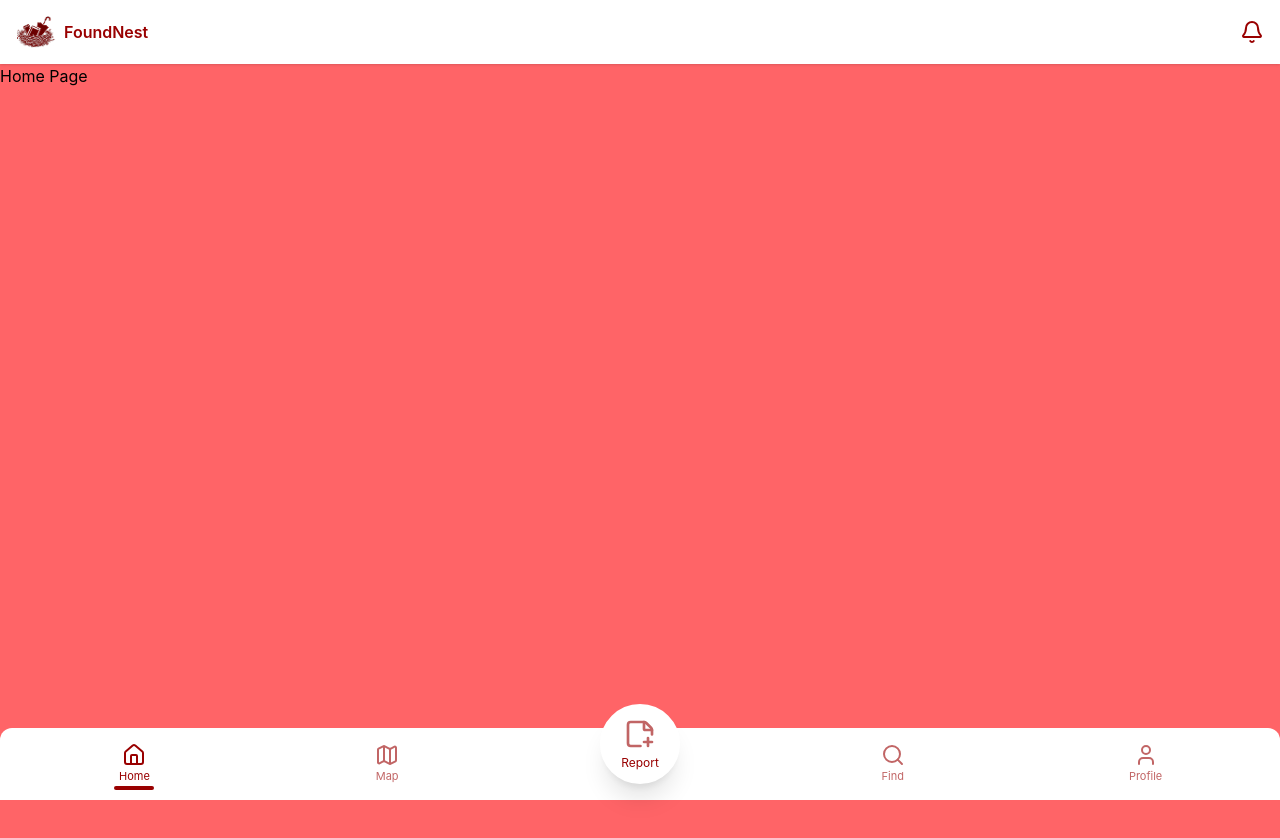
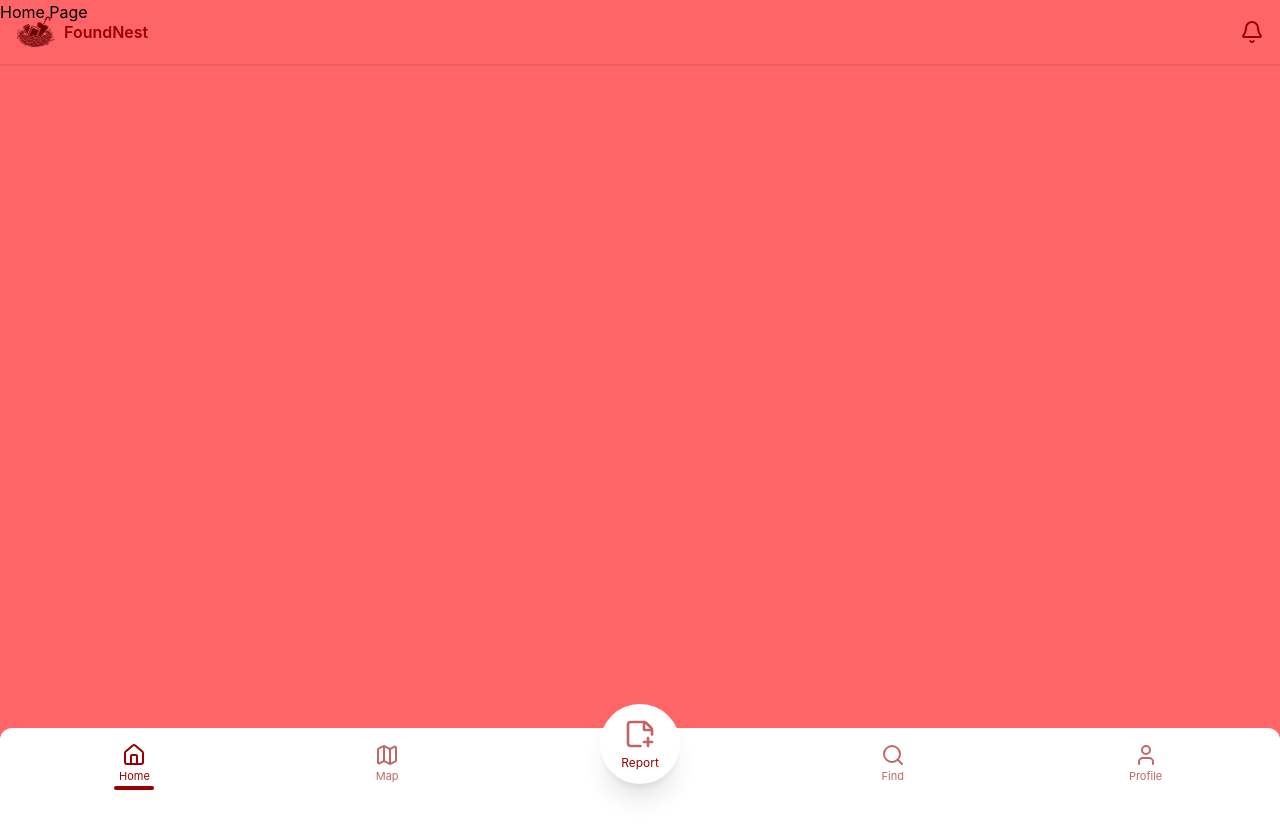
Before and after one commit to FoundNest-WebDevelopement/FoundNest-Frontend, a React (Vite) app in the folder front-end/: page / in a window 1280 px wide. Shown: the top 838 px of the page. After the commit the page ends 800 px from the top, so only its background shows below. Built offline with nearby package versions, Linux system fonts and the light colour scheme.

Commit message:
update project

```diff
--- a/front-end/src/App.jsx
+++ b/front-end/src/App.jsx
@@ -16,7 +16,7 @@ function App() {
     <>
 
      <BrowserRouter>
-     <NotificationBar/>
+      <NotificationBar/>
       <Routes>
         <Route path="/" element={<Home />} />
         <Route path="/map" element={<Map />} />
--- a/front-end/src/components/NotificatioBar.jsx
+++ b/front-end/src/components/NotificatioBar.jsx
@@ -4,7 +4,7 @@ import { Bell } from "lucide-react";
 
 export default function NotificationBar() {
   return (
-    <div className="navbar bg-base-100 shadow-sm">
+    <div className="navbar bg-base-100 shadow-sm fixed top-0 left-0 ">
 
       <div className="navbar-start">
         <img
```
